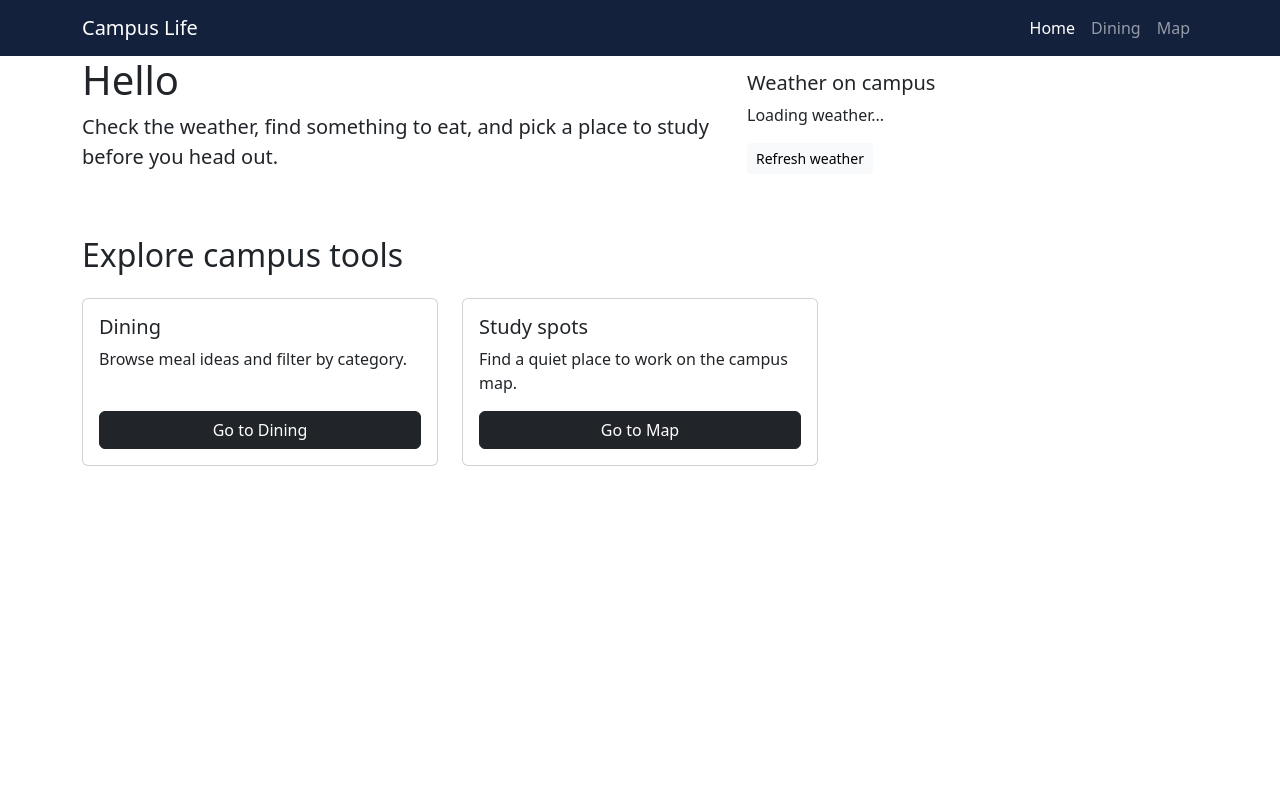
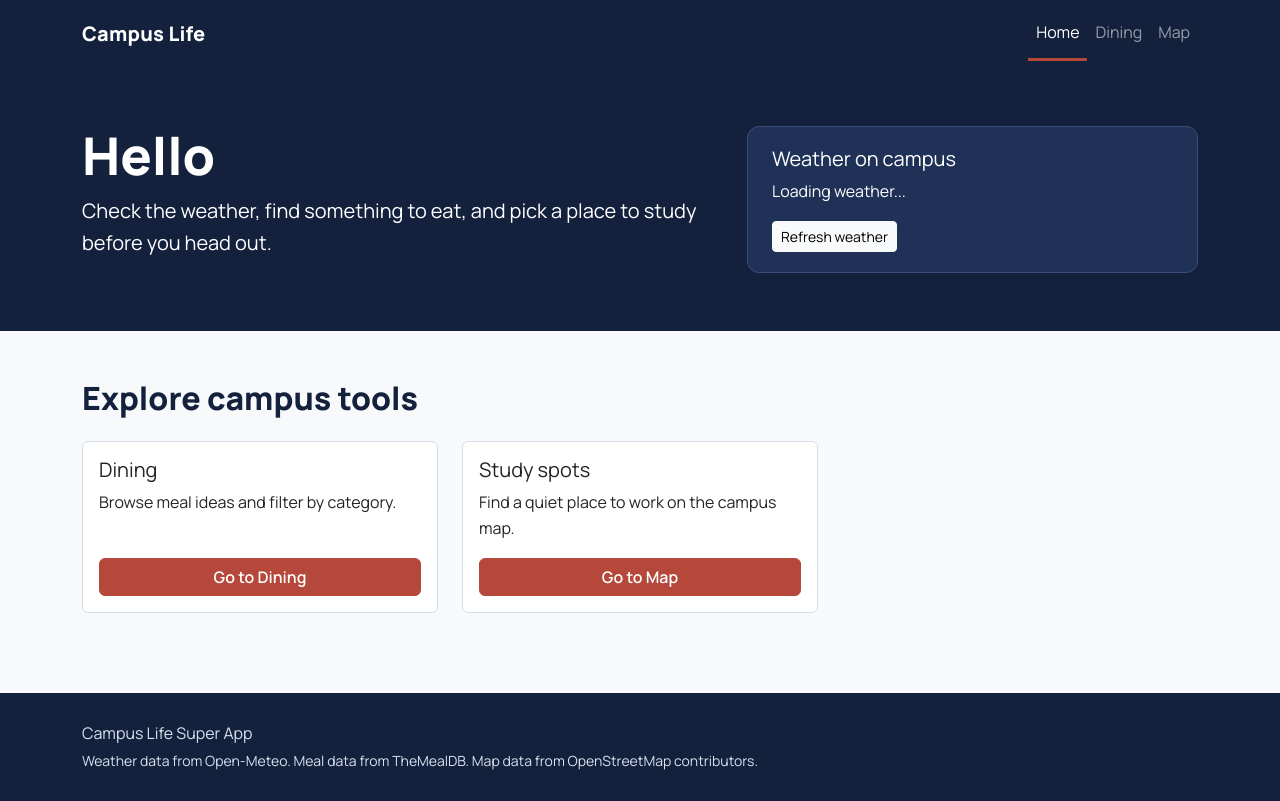
Before and after one commit to bsalty6/campus-life-super-app, a plain HTML site: page index.html in a window 1280 px wide. Drawn offline with nearby package versions, Linux system fonts and the light colour scheme.

Commit message:
Add custom CSS theme and footer

```diff
--- a/css/style.css
+++ b/css/style.css
@@ -1,10 +1,58 @@
 /* Campus Life Super App - custom styles */
 
 /* TODO: color and font variables */
-/* TODO: navigation */
-.site-nav { background: #14213D; }
-/* TODO: home page */
-/* TODO: dining page */
-/* TODO: map page */
-/* TODO: footer */
-/* TODO: responsive tweaks */
+/* Campus Life Super App - custom styles */
+
+/* ----- Color and font variables (change these to re-theme the site) ----- */
+:root {
+  --ink: #14213D;      /* navy: nav bar, hero, headings */
+  --brick: #B5483A;    /* red brick accent: buttons */
+  --brick-dark: #8F372C;
+  --sky: #E8F1F8;      /* light blue panels */
+  --paper: #F7F9FB;    /* page background */
+  --text: #1B2430;
+  --muted: #4A5868;
+}
+
+body {
+  font-family: "Manrope", system-ui, -apple-system, "Segoe UI", sans-serif;
+  color: var(--text);
+  background: var(--paper);
+  line-height: 1.6;
+}
+
+h1, h2, h3 { color: var(--ink); font-weight: 800; }
+.text-muted { color: var(--muted) !important; } /* darker than Bootstrap's default for contrast */
+
+/* ----- Navigation ----- */
+.site-nav { background: var(--ink); }
+.site-nav .navbar-brand { font-weight: 800; letter-spacing: 0.01em; }
+.site-nav .nav-link { padding: 0.75rem 1rem; }
+.site-nav .nav-link.active { border-bottom: 3px solid var(--brick); }
+
+/* ----- Buttons ----- */
+.btn-brick { background: var(--brick); border-color: var(--brick); color: #fff; font-weight: 600; }
+.btn-brick:hover, .btn-brick:focus { background: var(--brick-dark); border-color: var(--brick-dark); color: #fff; }
+.btn:focus-visible, a:focus-visible, select:focus-visible, input:focus-visible {
+  outline: 3px solid #F2B705;   /* high-visibility keyboard focus ring */
+  outline-offset: 2px;
+}
+
+/* ----- Home page ----- */
+.hero { background: var(--ink); color: #fff; padding: 3.5rem 0; }
+.hero h1 { color: #fff; font-size: clamp(2rem, 5vw, 3.25rem); }
+.clock { font-size: 1.1rem; color: #D6E2EE; margin-bottom: 0; }
+
+.weather-card {
+  background: #1F3157;
+  border: 1px solid #3A4D78;
+  border-radius: 0.75rem;
+  padding: 1.25rem 1.5rem;
+}
+.weather-card h2 { color: #fff; }
+.weather-temp { font-size: 2.75rem; font-weight: 800; line-height: 1; margin-bottom: 0.25rem; }
+
+.feature-card { border: 1px solid #D5DEE7; }
+
+/* ----- Footer ----- */
+.site-footer { background: var(--ink); color: #D6E2EE; padding: 1.75rem 0; margin-top: 2rem; }
--- a/index.html
+++ b/index.html
@@ -4,7 +4,9 @@
   <meta charset="UTF-8">
   <meta name="viewport" content="width=device-width, initial-scale=1">
   <title>Campus Life Super App | Home</title>
-  <link href="https://cdn.jsdelivr.net/npm/bootstrap@5.3.3/dist/css/bootstrap.min.css" rel="stylesheet">
+    <link rel="preconnect" href="https://fonts.googleapis.com">
+    <link rel="preconnect" href="https://fonts.gstatic.com" crossorigin>
+    <link href="https://fonts.googleapis.com/css2?family=Manrope:wght@400;600;800&display=swap" rel="stylesheet">
   <link rel="stylesheet" href="css/style.css">
 </head>
 <body>
@@ -26,7 +28,13 @@
       </div>
     </div>
   </nav>
-</header>
+    <link rel="preconnect" href="https://fonts.googleapis.com">
+    <link rel="preconnect" href="https://fonts.gstatic.com" crossorigin>
+    <link href="https://fonts.googleapis.com/css2?family=Manrope:wght@400;600;800&display=swap" rel="stylesheet">
+    <link href="https://cdn.jsdelivr.net/npm/bootstrap@5.3.3/dist/css/bootstrap.min.css" rel="stylesheet">
+    <link rel="stylesheet" href="css/style.css">
+  </head>
+
   <main id="main">
   <!-- Hero: greeting, clock, and weather card -->
   <section class="hero">
@@ -60,7 +68,7 @@
           <div class="card-body d-flex flex-column">
             <h3 class="h5 card-title">Dining</h3>
             <p class="card-text">Browse meal ideas and filter by category.</p>
-            <a href="dining.html" class="btn btn-dark mt-auto">Go to Dining</a>
+            <a href="dining.html" class="btn btn-brick mt-auto">Go to Dining</a>
           </div>
         </article>
       </div>
@@ -69,7 +77,7 @@
           <div class="card-body d-flex flex-column">
             <h3 class="h5 card-title">Study spots</h3>
             <p class="card-text">Find a quiet place to work on the campus map.</p>
-            <a href="map.html" class="btn btn-dark mt-auto">Go to Map</a>
+            <a href="map.html" class="btn btn-brick mt-auto">Go to Map</a>
           </div>
         </article>
       </div>
@@ -77,7 +85,12 @@
   </section>
 </main>
 
-  <!-- TODO: footer -->
+<footer class="site-footer">
+  <div class="container">
+    <p class="mb-1">Campus Life Super App</p>
+    <p class="mb-0 small">Weather data from Open-Meteo. Meal data from TheMealDB. Map data from OpenStreetMap contributors.</p>
+  </div>
+</footer>
 
   <script src="https://cdn.jsdelivr.net/npm/bootstrap@5.3.3/dist/js/bootstrap.bundle.min.js"></script>
   <script src="js/script.js"></script>
```
Also changed, not shown: dining.html (+15 -3 lines), map.html (+15 -3 lines).
